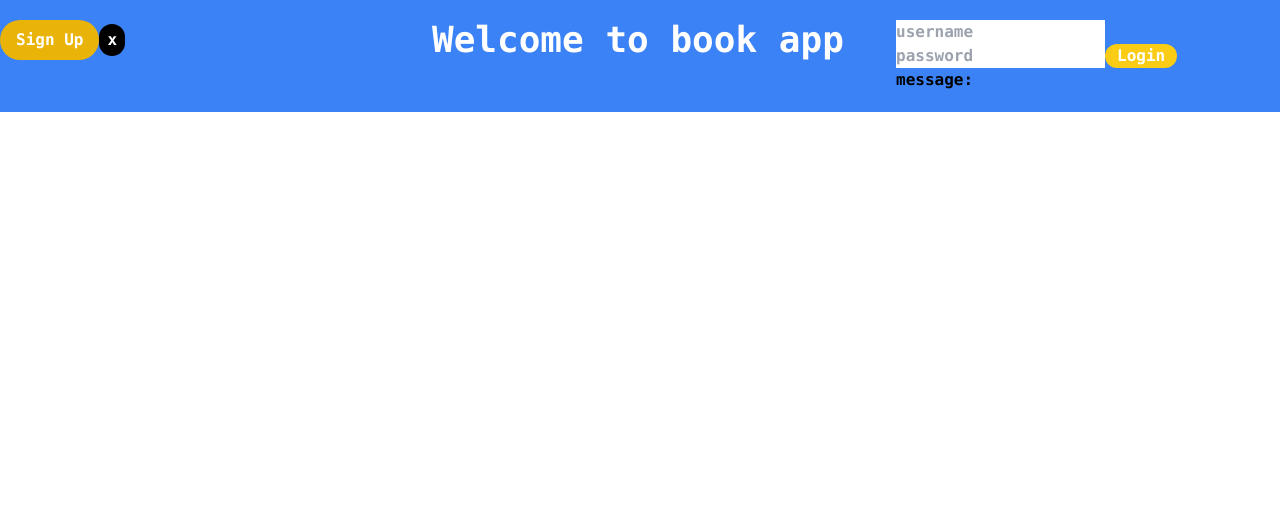
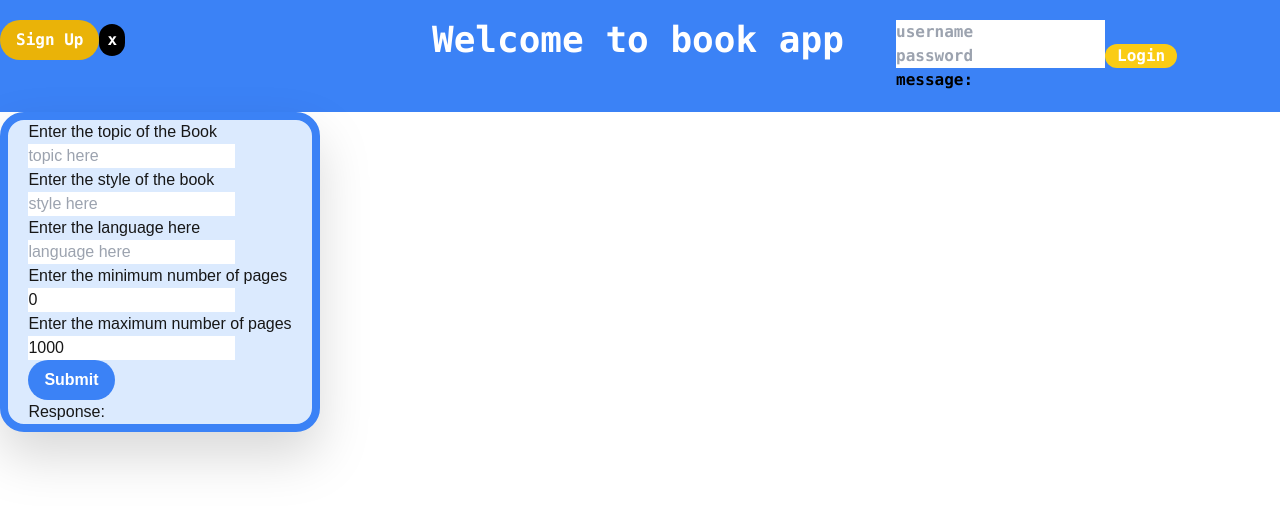
Before and after one commit to Hackathon-Book-App/book-app, a Next.js app in the folder frontend/: page / in a window 1280 px wide. Shown: the top 506 px of the page. Built offline with nearby package versions, Linux system fonts and the light colour scheme.

Commit message:
change bcrypt module version

```diff
--- a/frontend/app/components/login.tsx
+++ b/frontend/app/components/login.tsx
@@ -1,6 +1,4 @@
 import { FormEvent, useState } from "react"
-
-const is_logged=false
 
 export default function Login(){
 
--- a/frontend/app/page.tsx
+++ b/frontend/app/page.tsx
@@ -7,6 +7,7 @@ export default function Home() {
         <>
             <Header/>
 
+            <SearchBooks/>
         </>
     )
 }
```
Also changed, not shown: 1 other file (tests, documents, lock files or other folders).
